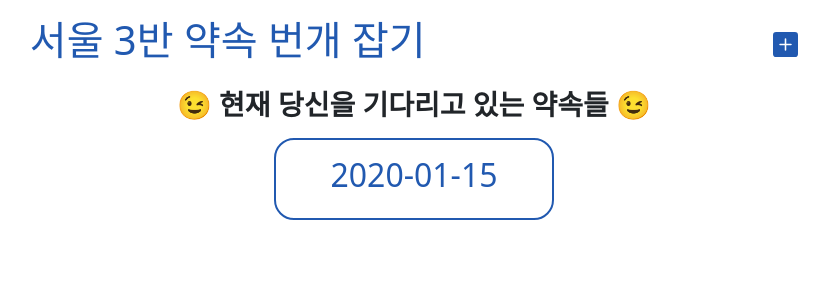
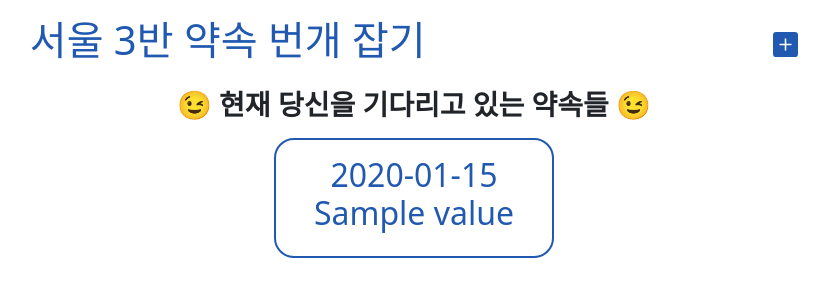
Before and after one commit to djLeeeee/thunderman, a Django app: template plans/templates/plans/index.html in a window 1280 px wide. Shown: the top 300 px of the page, without its empty margins (172-1001 px from the left). Run offline with Django 3.2, Linux system fonts and the light colour scheme; the template is opened without the code that fills it: most values are stand-ins (such as "Sample title", 1, 10 or a date in 2020).

Commit message:
해당 날짜 약속 개수 출력하도록 수정

```diff
--- a/plans/templates/plans/index.html
+++ b/plans/templates/plans/index.html
@@ -17,10 +17,10 @@
     <h3 class="fw-bold">&#128521; 현재 당신을 기다리고 있는 약속들 &#128521;</h3>
   </div>
   <div class="container">
-    {% for date in dates %}
+    {% for date, value in plan_cnt.items %}
       <a href="#" class="text-decoration-none text-center text-black d-flex justify-content-center">
         <div class="alert col-8 round" role="alert" id="date_box">
-          <h2 class="date_font">{{ date }}</h2>
+          <h2 class="date_font">{{ date }} {{ value }}</h2>
         </div>
       </a>
     {% endfor %}
```
Also changed, not shown: plans/views.py (+9 -4 lines).
